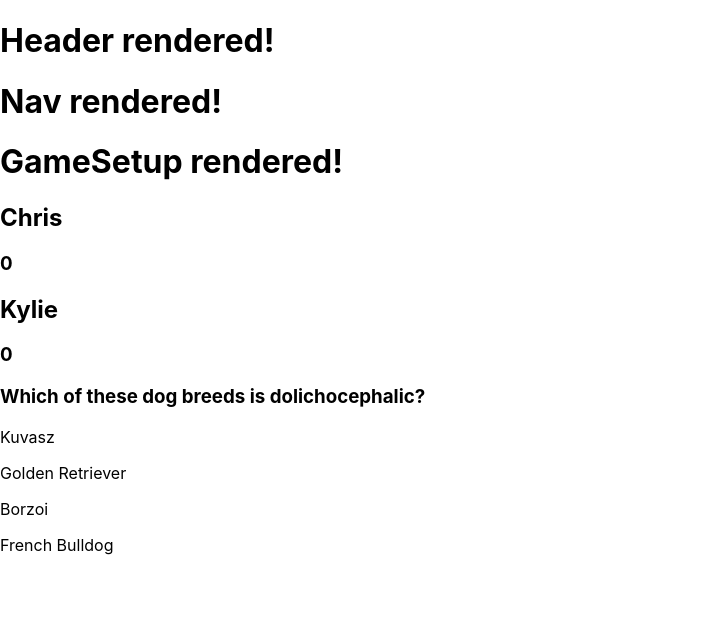
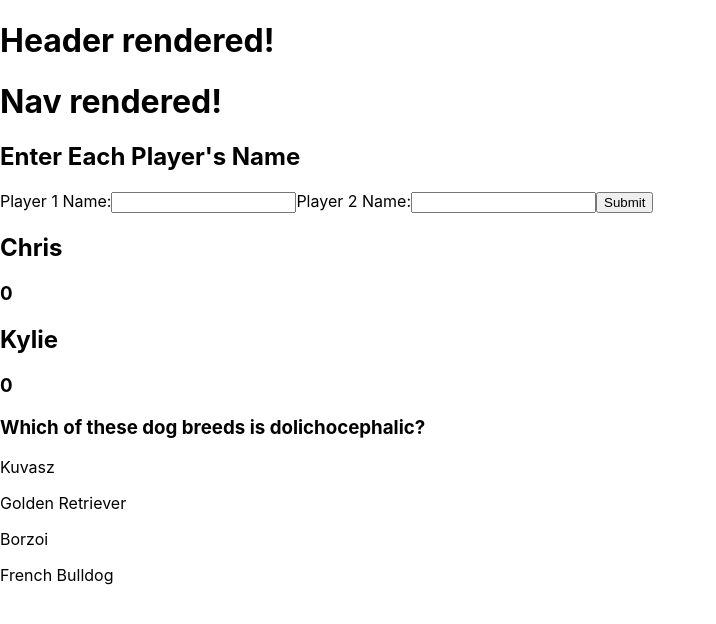
Before and after one commit to CKjolhede/Trivial, a React (Create React App) app: page / in a window 1280 px wide. Shown: the top 624 px of the page, without its empty margins (0-716 px from the left). Built offline with nearby package versions, Linux system fonts and the light colour scheme.

Commit message:
merging v1

```diff
--- a/db.json
+++ b/db.json
@@ -1,5 +1,17 @@
 {
-  "questionsArray": [
+	"teams": [
+		{
+		"team1Num": "1",
+		"team2Num": "2",
+		"team1Name": "",
+		"team2Name": "",
+		"team1Score": 0,
+		"team2Score": 0
+		}
+.	]
+}
+{
+  "questions": [
     {
       "number": 1,
       "question": "This is a question? ",
--- a/src/components/GameSetup.js
+++ b/src/components/GameSetup.js
@@ -1,9 +1,58 @@
-import React from "react";
+import React, { useState } from "react";
 
-function GameSetup() {
-    return (
-        <h1>GameSetup rendered!</h1>
-    )
+const defaultTeamState =
+{
+	team1Num: 1,
+	team2Num: 2,
+	team1Name: "",
+	team2Name: "",
+	team1Score: 0,
+	team2Score: 0
+}
+function GameSetup()
+{
+	const [teamState, setTeamState] = useState(defaultTeamState)
+
+
+		function resetForm() {
+			setTeamState(defaultTeamState)
+		}
+
+		function handleSubmit(e){
+			e.preventDefault()
+			fetch('http://localhost:3000/teams', {
+				method: 'POST',
+				headers: {
+					'Content-Type': 'application/json'
+				},
+				body: JSON.stringify(teamState)
+			})
+			.then(res => res.json())
+			.then(teamState => setTeamState(teamState))
+			console.log(teamState)
+		}
+
+		const {team1Name, team2Name, team1Score, team2Score, team1Num=1, team2Num=2} = teamState
+
+		return (
+
+			<form className="team-form" onSubmit={handleSubmit}>
+
+      <h2> Enter Each Player's Name</h2>
+
+      <label htmlFor="team1Name">Player 1 Name:</label>
+      <input name="team1Name" value={team1Name} />
+
+      <label htmlFor="team2Name">Player 2 Name:</label>
+      <input name="team2Name"/>
+
+      <button type="submit" >Submit</button>
+
+    </form>
+
+		//{<h1>GameSetup rendered!</h1>}
+
+		)
 }
 
 export default GameSetup;
```
